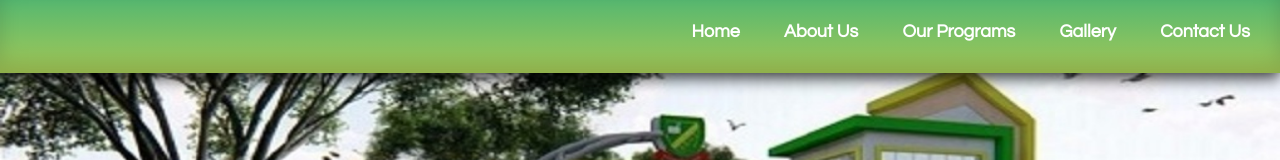
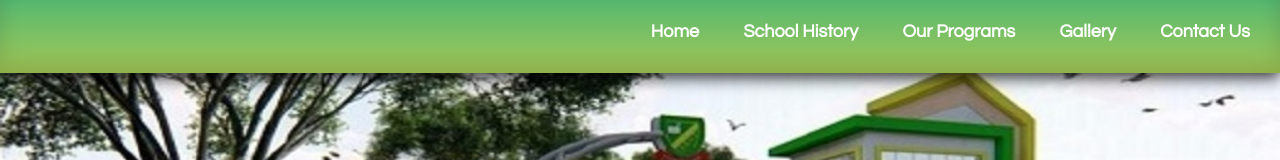
Before and after one commit to bbhs2020/bbhs2020.github.io, a plain HTML site: page index.html in a window 1280 px wide. Shown: the top 160 px of the page. Drawn offline with nearby package versions, Linux system fonts and the light colour scheme.

Commit message:
Update index.html

```diff
--- a/index.html
+++ b/index.html
@@ -28,7 +28,7 @@
                 <ul class="main-nav">
 
                     <li><a href="#">Home</a></li>
-                    <li><a href="#about-us">About Us</a></li>
+                    <li><a href="#about-us">School History</a></li>
                     <li><a href="#our-program">Our Programs</a></li>
                     <li><a href="#gallery">Gallery</a></li>
                     <li><a href="#contact-us">Contact Us</a></li>
```
